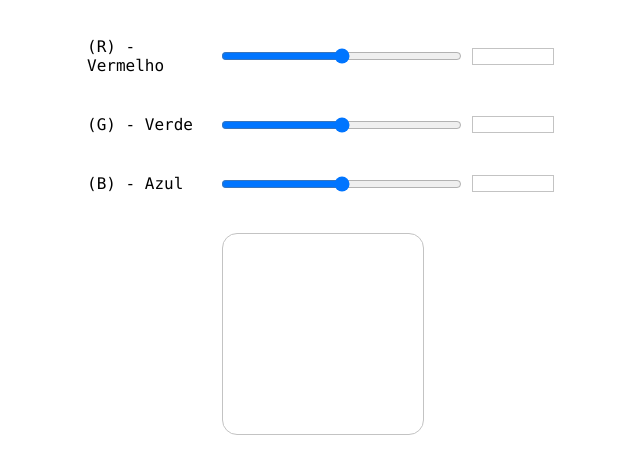
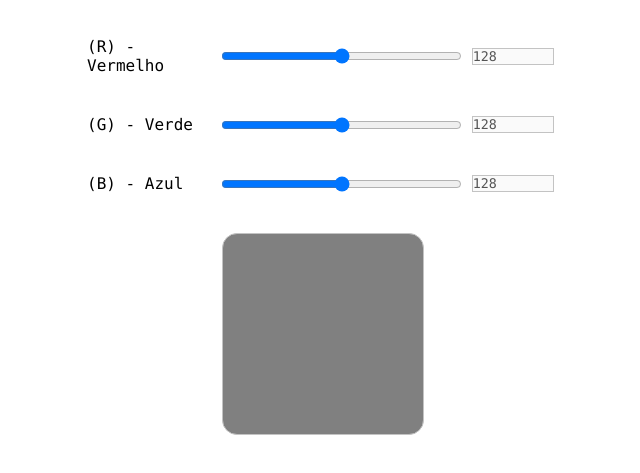
Before and after one commit to racahumada/igti-painel-escala-rgb, a plain HTML site: page index.html in a window 1280 px wide. Shown: the part 61-534 px from the top of the page, without its empty margins (317-957 px from the left). Drawn offline with Linux system fonts and the light colour scheme.

Commit message:
Recuperando Inputs e Aplicando update de cores da div

```diff
--- a/index.html
+++ b/index.html
@@ -14,17 +14,17 @@
         <div id="red" class="linha">
             <div class="titulo">(R) - Vermelho</div>
             <input type="range" id="inputR" min="0" max="255" class="range">
-            <input type="text" id="valorR" class="valor">
+            <input type="text" id="valorR" class="valor" disabled>
         </div>
         <div id="green" class="linha">
             <div class="titulo">(G) - Verde</div>
             <input type="range" id="inputG" min="0" max="255" class="range">
-            <input type="text" id="valorG" class="valor">
+            <input type="text" id="valorG" class="valor" disabled>
         </div>
         <div id="blue" class="linha">
             <div class="titulo">(B) - Azul</div>
             <input type="range" id="inputB" min="0" max="255" class="range">
-            <input type="text" id="valorB" class="valor">
+            <input type="text" id="valorB" class="valor" disabled>
         </div>
         <div id="corFinal">
 
--- a/js/script.js
+++ b/js/script.js
@@ -0,0 +1,57 @@
+window.addEventListener('load', start);
+
+function start() {
+    console.log('Página Carregada!');
+    event.preventDefault();
+
+    inputValues();
+}
+
+function inputValues() {
+
+    function updateValue(event) {
+        var inputOp = event.target.id;
+        if(inputOp === "inputR") {
+            valorR.value = event.target.value;
+        } else if(inputOp === "inputG") {
+            valorG.value = event.target.value;
+        } else if(inputOp === "inputB") {
+            valorB.value = event.target.value;
+        }
+
+        divCorFinal.style.backgroundColor = `rgb(${valorR.value}, ${valorG.value}, ${valorB.value})`;
+
+    }
+
+
+    //Recuperando Ranges
+    var inputR = document.querySelector("#inputR");
+    var inputG = document.querySelector("#inputG");
+    var inputB = document.querySelector("#inputB");
+
+    //Recuperando Input de Textos
+    var valorR = document.querySelector("#valorR");
+    var valorG = document.querySelector("#valorG");
+    var valorB = document.querySelector("#valorB");
+
+    //Recuperando DIV
+    var divCorFinal = document.querySelector("#corFinal");
+
+    valorR.value = inputR.value;
+    valorG.value = inputG.value;
+    valorB.value = inputB.value;
+
+    //Eventos de Alterar cores
+    inputR.addEventListener('input', updateValue);
+    inputG.addEventListener('input', updateValue);
+    inputB.addEventListener('input', updateValue);
+
+    // Estão comentados porque os eventos acima usavam mousemove
+    // inputR.addEventListener('keydown', updateValue);
+    // inputG.addEventListener('keydown', updateValue);
+    // inputB.addEventListener('keydown', updateValue);
+
+    //Carregando cor inicial na DIV de COR
+    divCorFinal.style.backgroundColor = `rgb(${inputR.value},${inputG.value},${inputB.value})`;
+
+}
```
